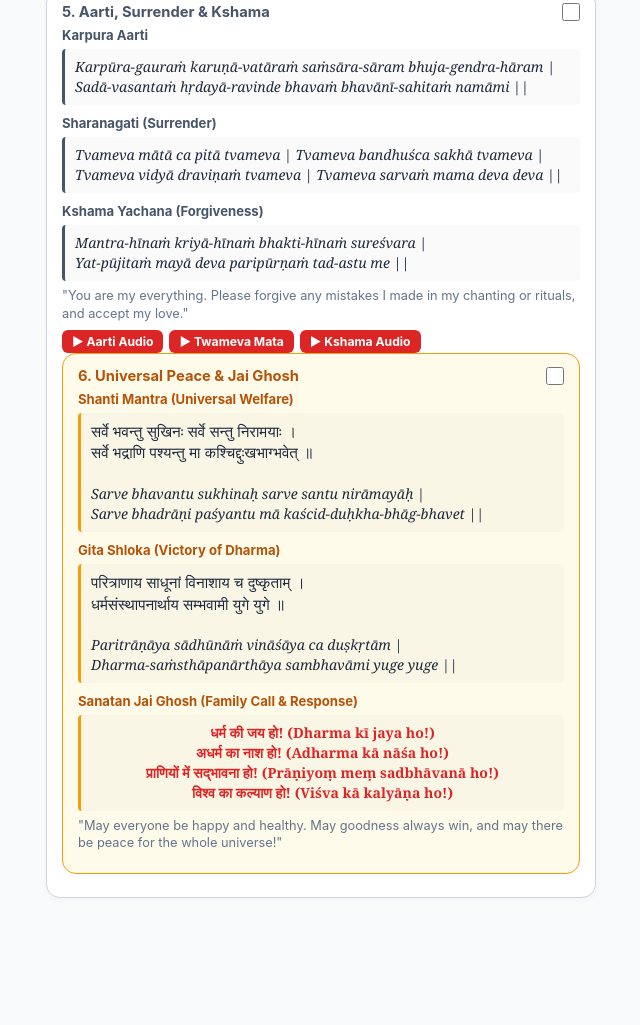
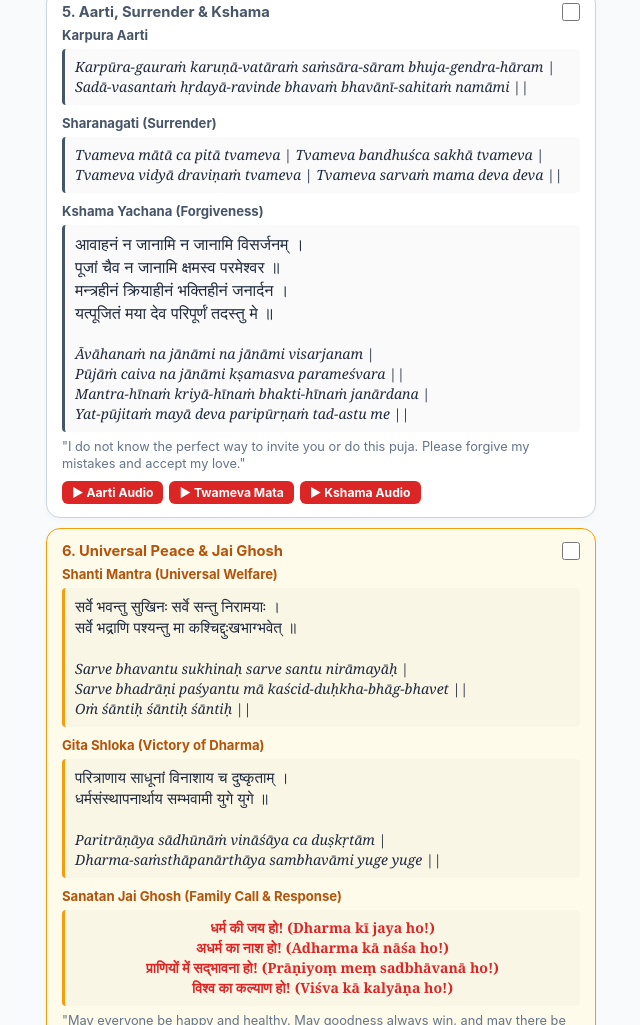
Before and after one commit to anubhavam23-cmyk/Daily-Mandir-Pooja, a plain HTML site: page index.html in a window 1280 px wide. Shown: the part 1504-2529 px from the top of the page, without its empty margins (319-959 px from the left). Before the commit the page ends 2452 px from the top, so only its background shows below. Drawn offline with Linux system fonts and the light colour scheme.

Commit message:
Update daily pooja prayers and shlokas

```diff
--- a/index.html
+++ b/index.html
@@ -383,18 +383,26 @@
 
     <div style="font-size: 0.82rem; font-weight: 700; color: var(--day-primary); margin-bottom: 2px;">Kshama Yachana (Forgiveness)</div>
     <div class="shloka-box">
-      Mantra-hīnaṁ kriyā-hīnaṁ bhakti-hīnaṁ sureśvara |<br>
+      <span style="font-style: normal; font-size: 1rem;">आवाहनं न जानामि न जानामि विसर्जनम् ।<br>
+      पूजां चैव न जानामि क्षमस्व परमेश्वर ॥<br>
+      मन्त्रहीनं क्रियाहीनं भक्तिहीनं जनार्दन ।<br>
+      यत्पूजितं मया देव परिपूर्णं तदस्तु मे ॥</span><br><br>
+      Āvāhanaṁ na jānāmi na jānāmi visarjanam |<br>
+      Pūjāṁ caiva na jānāmi kṣamasva parameśvara ||<br>
+      Mantra-hīnaṁ kriyā-hīnaṁ bhakti-hīnaṁ janārdana |<br>
       Yat-pūjitaṁ mayā deva paripūrṇaṁ tad-astu me ||
     </div>
 
-    <div class="kid-explainer">"You are my everything. Please forgive any mistakes I made in my chanting or rituals, and accept my love."</div>
+    <div class="kid-explainer">"I do not know the perfect way to invite you or do this puja. Please forgive my mistakes and accept my love."</div>
 
     <div class="link-group">
       <a class="tseries-link" href="https://www.youtube.com/results?search_query=Karpur+Gauram+T-Series" target="_blank">▶ Aarti Audio</a>
       <a class="tseries-link" href="https://www.youtube.com/results?search_query=Twameva+Mata+Pita+Twameva+T-Series" target="_blank">▶ Twameva Mata</a>
       <a class="tseries-link" href="https://www.youtube.com/results?search_query=Mantra+Hinam+Kriya+Hinam+Chant" target="_blank">▶ Kshama Audio</a>
     </div>
-      <!-- Step 6: Universal Peace & Jai Ghosh -->
+  </div>
+
+  <!-- Step 6: Universal Peace & Jai Ghosh -->
   <div class="step-card" id="card-step6" style="border-color: #f59e0b; background: #fffbeb;">
     <div class="step-top">
       <span class="step-label" style="color: #b45309;">6. Universal Peace & Jai Ghosh</span>
@@ -405,7 +413,8 @@
     <div class="shloka-box" style="border-left-color: #f59e0b; margin-bottom: 10px;">
       <span style="font-style: normal; font-size: 0.95rem;">सर्वे भवन्तु सुखिनः सर्वे सन्तु निरामयाः ।<br>सर्वे भद्राणि पश्यन्तु मा कश्चिद्दुःखभाग्भवेत् ॥</span><br><br>
       Sarve bhavantu sukhinaḥ sarve santu nirāmayāḥ |<br>
-      Sarve bhadrāṇi paśyantu mā kaścid-duḥkha-bhāg-bhavet ||
+      Sarve bhadrāṇi paśyantu mā kaścid-duḥkha-bhāg-bhavet ||<br>
+      Oṁ śāntiḥ śāntiḥ śāntiḥ ||
     </div>
 
     <div style="font-size: 0.82rem; font-weight: 700; color: #b45309; margin-bottom: 2px;">Gita Shloka (Victory of Dharma)</div>
@@ -426,7 +435,6 @@
     <div class="kid-explainer">"May everyone be happy and healthy. May goodness always win, and may there be peace for the whole universe!"</div>
   </div>
 
-  </div>
 </div>
 
 <script>
@@ -483,7 +491,7 @@
       concept: "Knowledge & Respect for Teachers",
       question: "How can you show gratitude to your teachers and parents today?",
       shloka: "Śāntākāraṁ bhujaga-śayanaṁ...",
-      fullShloka: "Śāntākāraṁ bhujaga-śayanaṁ padmanābhaṁ sureśam |<br>Viśvādhāraṁ gagana-sadṛśaṁ megha-varṇaṁ śubhāṅgam ||",
+      fullShloka: "<span style='font-style: normal; font-size: 0.95rem;'>शान्ताकारं भुजगशयनं पद्मनाभं सुरेशं<br>विश्वाधारं गगनसदृशं मेघवर्णं शुभाङ्गम् ।<br>लक्ष्मीकान्तं कमलनयनं योगिभिर्ध्यानगम्यं<br>वन्दे विष्णुं भवभयहरं सर्वलोकैकनाथम् ॥</span><br><br>Śāntākāraṁ bhujaga-śayanaṁ padmanābhaṁ sureśam |<br>Viśvādhāraṁ gagana-sadṛśaṁ megha-varṇaṁ śubhāṅgam |<br>Lakṣmī-kāntaṁ kamala-nayanaṁ yogibhir dhyāna-gamyam |<br>Vande viṣṇuṁ bhava-bhaya-haraṁ sarva-lokaika-nātham ||",
       meaning: "Salutations to Vishnu, resting in perfect peace, supporter of the universe.",
       mantraSearch: "T-Series+Bhakti+Sagar+Shantakaram", aartiSearch: "T-Series+Bhakti+Sagar+Om+Jai+Jagdish+Hare"
     },
```
